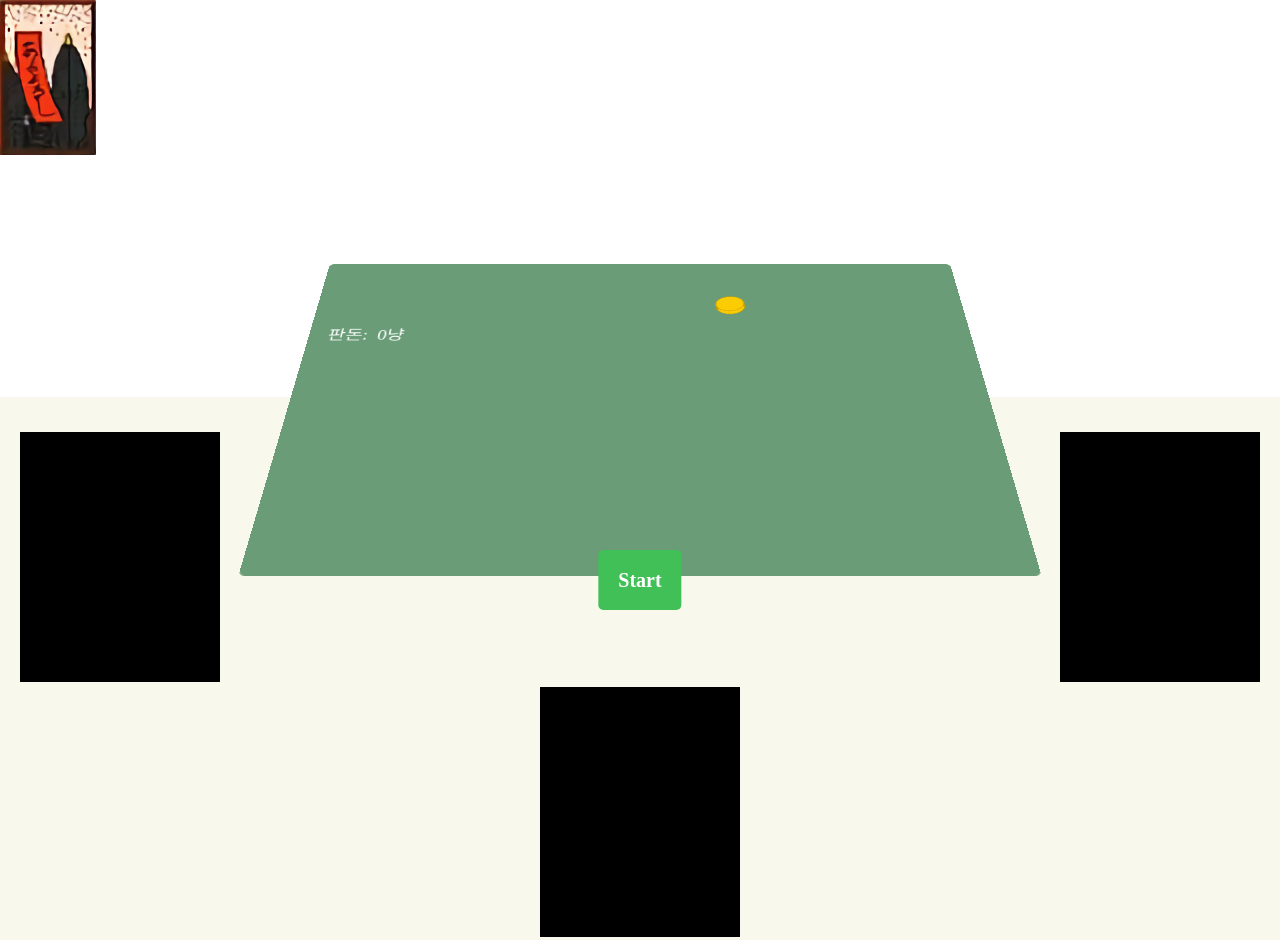
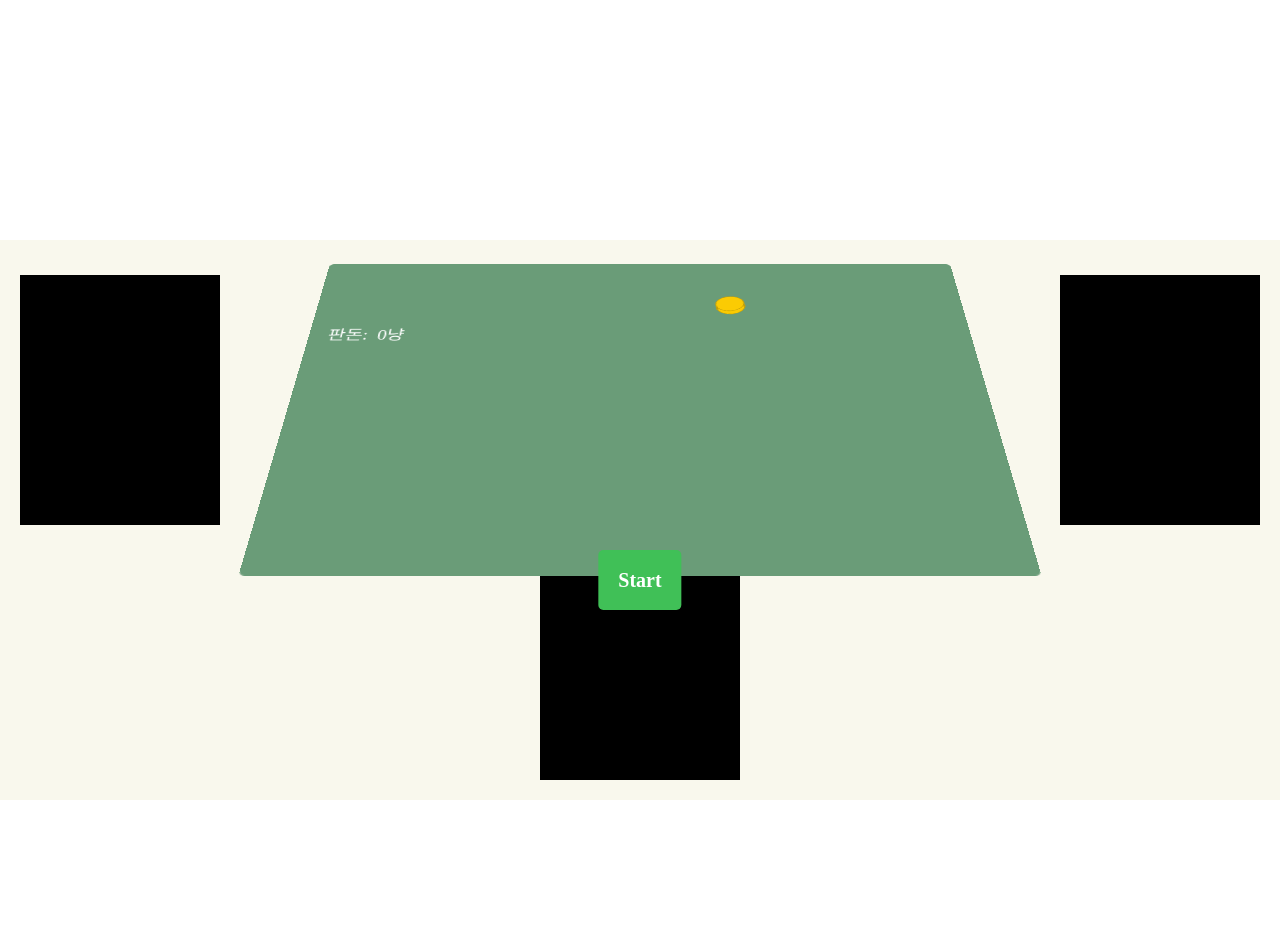
Before and after one commit to childrenOfCrong/HanTang, a website built with webpack: page dist/index.html in a window 1280 px wide. After the commit the page ends 800 px from the top, so only its background shows below. Built offline with nearby package versions, Linux system fonts and the light colour scheme; files whose address does not match are found by name.

Commit message:
remove img tag

```diff
--- a/dist/index.html
+++ b/dist/index.html
@@ -9,7 +9,7 @@
   </head>
 
   <body>
-    <img src="./src/assets/images/1-1.png" alt="" />
+    <!-- <img src="./src/assets/images/1-1.png" alt="" /> -->
     <div class="room">
       <div class="wall"></div>
       <div class="floor"></div>
```
